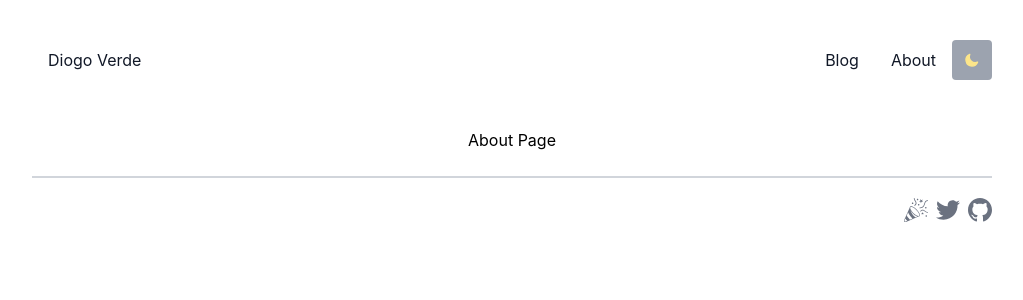
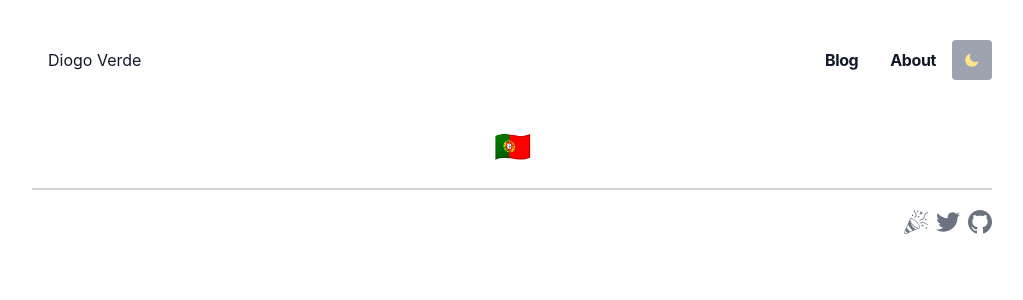
Before and after one commit to diogoverde/blog, a Next.js app: page /about in a window 1280 px wide. Shown: the top 300 px of the page, without its empty margins (128-1151 px from the left). Built offline with nearby package versions, Linux system fonts and the light colour scheme; what @tailwindcss/typography would draw is missing.

Commit message:
Spacing changed and blog post layout

```diff
--- a/components/Header.tsx
+++ b/components/Header.tsx
@@ -17,10 +17,14 @@ export default function Header() {
 
       <div className="flex items-center justify-between">
         <Link href="/">
-          <a className="p-1 text-gray-900 sm:p-4 dark:text-gray-200">Blog</a>
+          <a className="font-bold tracking-tight p-1 text-gray-900 sm:p-4 dark:text-gray-200 hover:text-indigo-600 dark:hover:text-indigo-400">
+            Blog
+          </a>
         </Link>
         <Link href="/about">
-          <a className="p-1 text-gray-900 sm:p-4 dark:text-gray-200">About</a>
+          <a className="font-bold tracking-tight p-1 text-gray-900 sm:p-4 dark:text-gray-200 hover:text-indigo-600 dark:hover:text-indigo-400">
+            About
+          </a>
         </Link>
         <DarkModeToggle />
       </div>
--- a/data/blog/next-and-mdx.mdx
+++ b/data/blog/next-and-mdx.mdx
@@ -8,3 +8,5 @@ banner: "/static/banners/test-post/banner.jpg"
 # Testing the post blog
 
 Lorem ipsum dolor sit amet consectetur adipisicing elit. Delectus minus facere sint voluptatum ipsum maxime, numquam, architecto vel, pariatur enim suscipit unde nemo quis repellendus odio magni maiores nostrum dignissimos!
+
+_Nice thing here_
--- a/pages/about.tsx
+++ b/pages/about.tsx
@@ -1,5 +1,9 @@
 import { Layout } from "@/components/Layout";
 
 export default function About() {
-  return <Layout>About Page</Layout>;
+  return (
+    <Layout>
+      <p className="text-3xl">🇵🇹</p>
+    </Layout>
+  );
 }
--- a/pages/blog/[slug].tsx
+++ b/pages/blog/[slug].tsx
@@ -1,25 +1,42 @@
 import React from "react";
+import { parseISO, format } from "date-fns";
 import { GetStaticProps } from "next";
 import { Layout } from "@/components/Layout";
 import { getAllPostsMeta, getPostBySlug } from "@/lib/mdx";
 import { BlogPost } from "types/blogpost";
+import { MDXRemote } from "next-mdx-remote";
 import MDXComponents from "@/components/MdxComponents";
-import { MDXRemote } from "next-mdx-remote";
 import Link from "next/link";
 
 export default function PostPage({ meta, mdxSource }: BlogPost) {
   return (
     <Layout>
-      <article className="flex flex-col justify-center items-start max-w-2xl mx-auto mb-16 w-full">
+      <article className="flex flex-col justify-center items-start max-w-2xl mx-auto w-full">
         <Link href="/">
           <a className="text-indigo-600 dark:text-indigo-400 uppercase text-sm tracking-wide font-black">
             ← All posts
           </a>
         </Link>
 
-        <h1 className="font-bold text-3xl md:text-5xl tracking-tight mb-4 text-black dark:text-white">
+        <h1 className="font-bold text-3xl md:text-5xl tracking-tight text-black dark:text-white">
           {meta.title}
         </h1>
+
+        <div className="mt-2 mb-2">
+          <time className="uppercase text-xs text-gray-500 font-bold">
+            {format(parseISO(meta.publishedAt), "MMMM dd, yyyy")}
+          </time>{" "}
+          <span className="text-xs uppercase font-bold text-gray-500">
+            • Written by{" "}
+            <a
+              className="uppercase text-xs text-indigo-600 dark:text-indigo-400 font-bold hover:underline"
+              href="https://twitter.com/diogo__verde"
+            >
+              Diogo Verde
+            </a>
+          </span>
+        </div>
+
         <MDXRemote
           {...mdxSource}
           components={{
--- a/pages/index.tsx
+++ b/pages/index.tsx
@@ -7,20 +7,23 @@ export default function Blog({ posts }: any) {
   return (
     <Layout>
       <h1 className="font-bold text-3xl md:text-5xl tracking-tight mb-4 text-black dark:text-white">
-        Hey, I&apos;m Diogo!
+        👋 I&apos;m Diogo!
       </h1>
       <h4 className="mb-4 text-xl">
-        Welcome to my small piece of the internet where I write about JavaScript
-        mostly and all of it&apos;s stack.
+        Welcome to my small piece on the internet where I write about building
+        my side projects with JavaScript and Go!
       </h4>
       <div className="w-full">
         <p className="text-3xl font-bold underline">Blog Posts</p>
         {posts.map((post: BlogPostMeta) => {
           return (
-            <div key={post.title} className="w-full hover:bg-gray-600">
+            <div
+              key={post.slug}
+              className="w-full hover:bg-gray-200 dark:hover:bg-gray-600"
+            >
               <Link href={`/blog/${post.slug}`}>
                 <a className="w-full">
-                  <time className="uppercase text-xs text-gray-500 font-bold">
+                  <time className="uppercase text-xs text-gray-400 dark:text-gray-500 font-bold">
                     {post.publishedAt}
                   </time>
                   <div className="mb-4 w-full">
```
